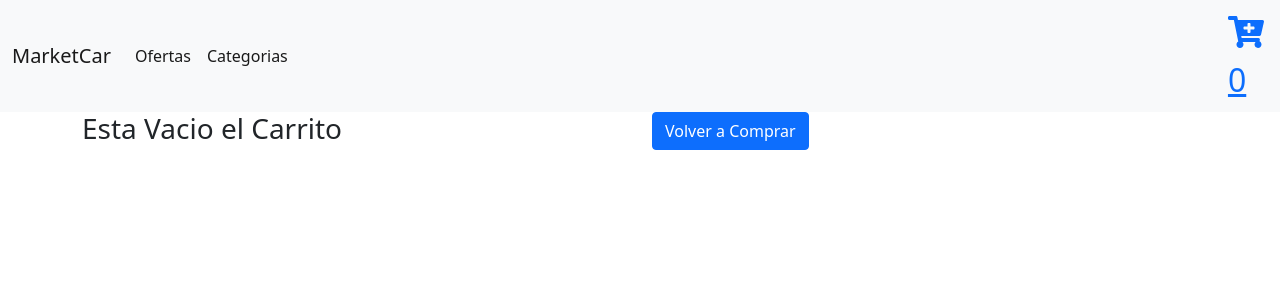
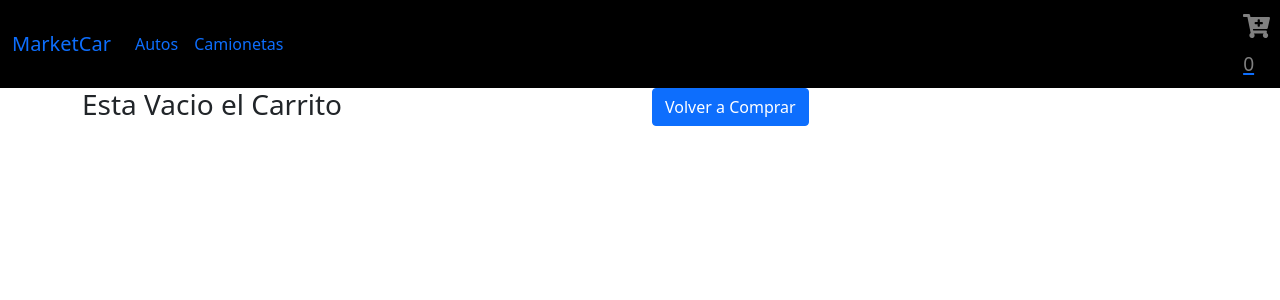
Before and after one commit to GonzaPez/entregaClase2, a React (Create React App) app in the folder apptienda/: page /cart in a window 1280 px wide. Shown: the top 300 px of the page. Built offline with nearby package versions, Linux system fonts and the light colour scheme.

Commit message:
entregaFinal

```diff
--- a/apptienda/src/App.js
+++ b/apptienda/src/App.js
@@ -41,7 +41,6 @@ function App() {
           </Switch>
         </CartContextProvider>
       </BrowserRouter>
-      {/* <ItemListContainer addCarrito={addCarrito}/> */}
     </div>
   );
 }
--- a/apptienda/src/componentes/CartElementItem/CartElementItem.jsx
+++ b/apptienda/src/componentes/CartElementItem/CartElementItem.jsx
@@ -11,7 +11,7 @@ const CartElementItem = ({ prod }) => {
           <div className="col-md-4">
             <img
               src={JSON.parse(prod.img)}
-              className="img-fluid rounded-start"
+              className="img-fluid rounded-center"
               alt="..."
             />
           </div>
--- /dev/null
+++ b/apptienda/src/componentes/Icono/Icono.css
@@ -0,0 +1,6 @@
+.Icono{
+    color: grey;
+    }
+.ccarrito{
+    display: -webkit-inline-flex;
+}
--- a/apptienda/src/componentes/Icono/Icono.jsx
+++ b/apptienda/src/componentes/Icono/Icono.jsx
@@ -2,13 +2,18 @@ import React, { useContext } from "react";
 import { FontAwesomeIcon } from "@fortawesome/react-fontawesome";
 import { faCartPlus } from "@fortawesome/free-solid-svg-icons";
 import { CartContext } from "../Context/CartContext";
+import "./Icono.css";
 
 const Icono = () => {
   const { cart } = useContext(CartContext);
   return (
-    <div className="Icono" style={{ fontSize: "2em" }}>
-      <FontAwesomeIcon icon={faCartPlus} />
-      <span>{cart.length}</span>
+    <div className="carrito">
+      <div className="Icono" style={{ fontSize: "1.5em" }}>
+        <FontAwesomeIcon icon={faCartPlus}  />
+        <span className="contador" style={{ fontSize: "0.8em" }}>
+          {cart.length}
+        </span>
+      </div>
     </div>
   );
 };
--- /dev/null
+++ b/apptienda/src/componentes/Item/Item.css
@@ -0,0 +1,9 @@
+.contenedor{
+    background-image: linear-gradient(to bottom, white, gray) ;
+    display: flex;
+    justify-content: center;
+   flex-wrap: wrap;
+    }
+.card{
+    display: flex;
+}
--- a/apptienda/src/componentes/Item/Item.jsx
+++ b/apptienda/src/componentes/Item/Item.jsx
@@ -1,12 +1,12 @@
 import React from "react";
-import ItemCount from "../ItemCount/ItemCount";
 import { Link } from "react-router-dom";
-
+import './Item.css'
 
 const Item = ({ prod }) => {
   return (
     <div>
-      <div className="card text-center col-sm-24">
+      <div className="contenedor">
+        <div className="card text-center col-sm-8">
           <div className="card-header"></div>
           <div className="card-body">
             <h5 className="card-title">{prod.nombre}</h5>
@@ -17,7 +17,7 @@ const Item = ({ prod }) => {
               className="col-sm-8"
               alt="...imagen de producto"
             />
-          <ItemCount stock={prod.stock} producto={prod} />
+
             <div>
               <div>
                 <Link to={`/ItemDetail/${prod.id}`} className="btn btn-primary">
@@ -29,6 +29,7 @@ const Item = ({ prod }) => {
           </div>
         </div>
       </div>
+    </div>
   );
 };
 
--- /dev/null
+++ b/apptienda/src/componentes/ItemDetail/ItemDetail.css
@@ -0,0 +1,4 @@
+.card{
+    justify-content: center;
+    background-color: lightcyan;
+}
--- a/apptienda/src/componentes/ItemDetail/ItemDetail.jsx
+++ b/apptienda/src/componentes/ItemDetail/ItemDetail.jsx
@@ -1,11 +1,11 @@
 import React from "react";
+import { Link } from "react-router-dom";
 import ItemCount from "../ItemCount/ItemCount";
-// import { Link } from 'react-router-dom';
 
 const ItemDetail = ({ autos }) => {
   return (
     <div>
-      <div className="card" style={{ width: "18rem" }}>
+      <div className="card text-center"  style={{ width: "25rem" }}>
         <div className="card-body">
           <img
             src={JSON.parse(autos.img)}
@@ -19,6 +19,9 @@ const ItemDetail = ({ autos }) => {
             Todos los modelos cuentan con amplia financiacion.
           </p>
           {autos && <ItemCount producto={autos} stock={autos.stock} />}
+          <Link to={`/CartWitget/${autos.id}`} className="btn btn-primary btn-red">
+            Ir Al Carrito
+          </Link>
         </div>
       </div>
     </div>
--- /dev/null
+++ b/apptienda/src/componentes/Navbar/Navbar.css
@@ -0,0 +1,4 @@
+.navbar{
+    background-color:black;
+    font-style: bold;
+}
--- a/apptienda/src/componentes/Navbar/Navbar.jsx
+++ b/apptienda/src/componentes/Navbar/Navbar.jsx
@@ -1,11 +1,12 @@
 import React from "react";
 import Icono from "../Icono/Icono";
 import { Link } from "react-router-dom";
+import './Navbar.css'
 
 const navbar = () => {
   return (
     <div>
-      <nav className="navbar navbar-expand-lg navbar-light bg-light">
+      <nav className="navbar navbar-expand-lg">
         <div className="container-fluid">
           <Link className="navbar-brand" to="/">
             MarketCar
@@ -25,12 +26,12 @@ const navbar = () => {
             <ul className="navbar-nav">
               <li className="nav-item">
                 <a className="nav-link active" href="/">
-                  Ofertas
+                  Autos
                 </a>
               </li>
               <li className="nav-item">
                 <a className="nav-link active" href="/">
-                  Categorias
+                  Camionetas
                 </a>
               </li>
             </ul>
```
Also changed, not shown: apptienda/src/componentes/ItemListContainer/ItemListContainer.jsx (+1 -6 lines). Lines whose indentation alone changed are shown as unchanged.
